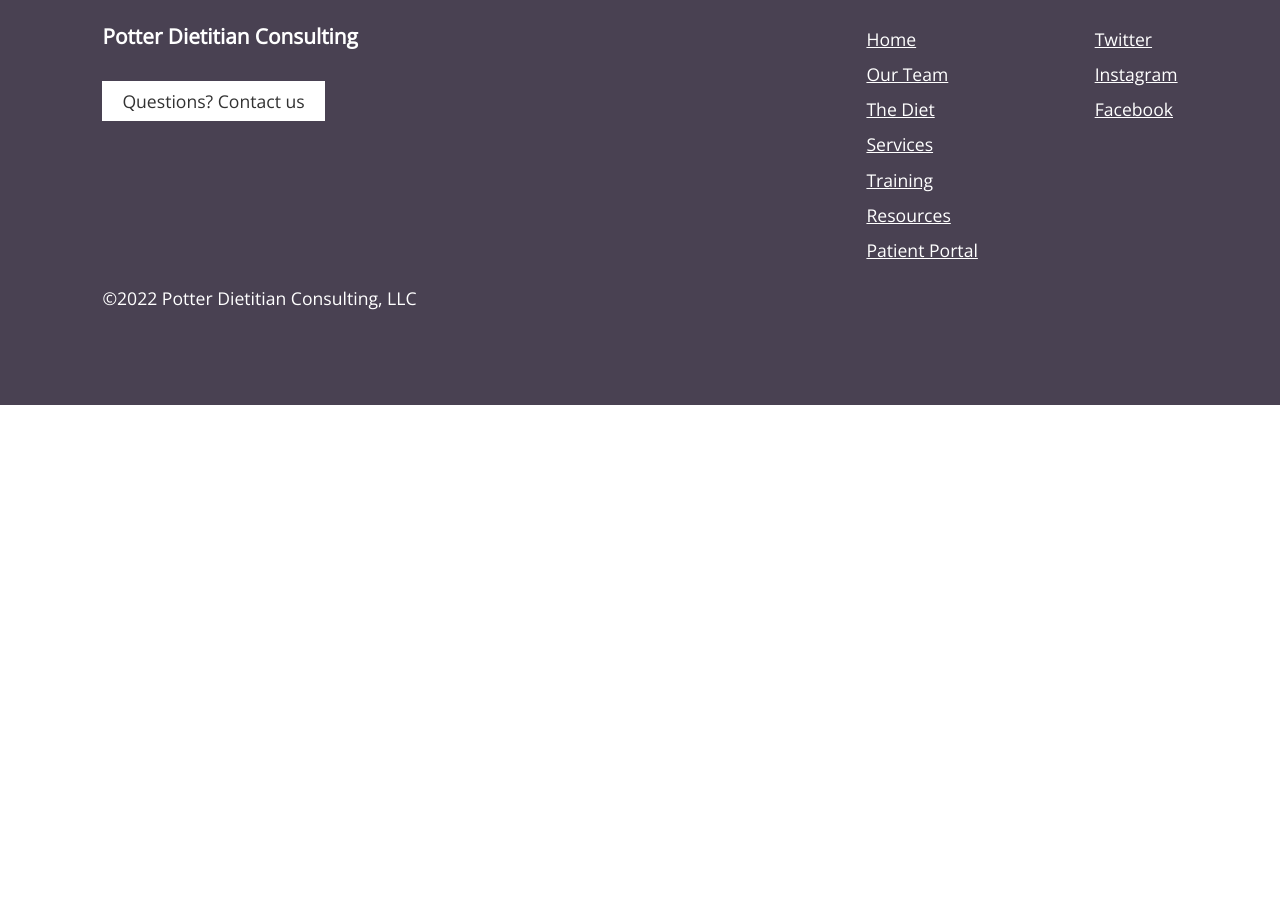
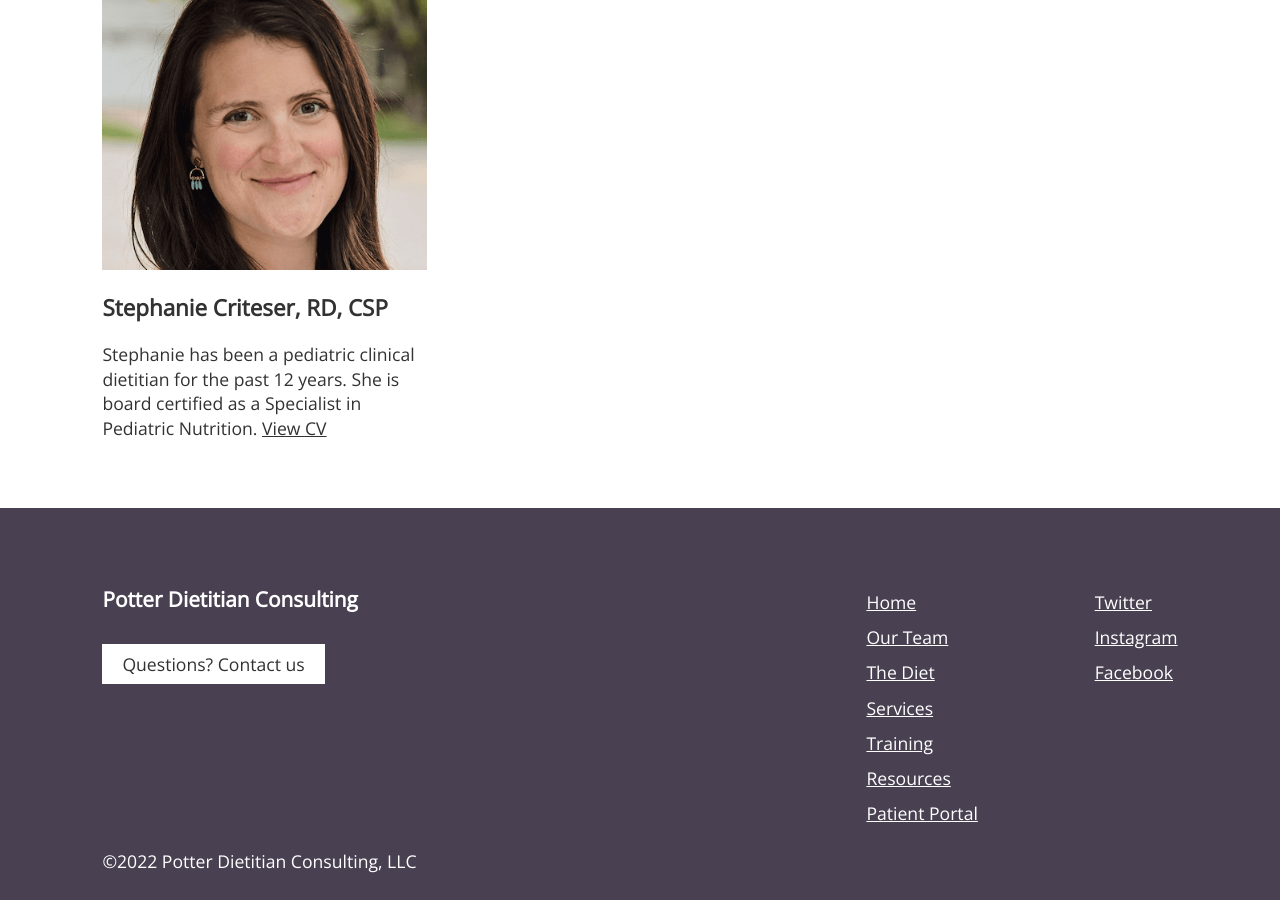
Before and after one commit to janmilosh/potterketo_jekyll, a Jekyll site: the page built from _pages/team.html, in a window 1280 px wide and 900 px high, scrolled down 2841 px. Built offline with Jekyll 4.4.1, drawn with Linux system fonts in a browser that asks for light colours; nearby versions of some CDN libraries; before the commit the page ends 3246 px from its top, so only the background shows below that.

Commit message:
Add Stephanie pic and cv

```diff
--- /dev/null
+++ b/_includes/stephanie.html
@@ -0,0 +1,5 @@
+<div>
+  <img src="{{ '/assets/images/stephanie.png' | relative_url }}" alt="Stephanie Criteser">
+  <h2>Stephanie Criteser, RD, CSP</h2>
+  <p>Stephanie has been a pediatric clinical dietitian for the past 12 years. She is board certified as a Specialist in Pediatric Nutrition. <span class="nobreak"><a href="{{ '/assets/files/stephanie_cv.pdf' | relative_url }}" target="_blank">View CV</a></span></p>
+</div>
--- a/_pages/team.html
+++ b/_pages/team.html
@@ -14,5 +14,6 @@ title: Our Team
     {% include erin.html %}
     {% include jaclyn.html %}
     {% include lauren.html %}
+    {% include stephanie.html %}
   </div>
 </div>
```
Also changed, not shown: .cpanel.yml (deleted), assets/images/stephanie.png (added), 5 other files.
